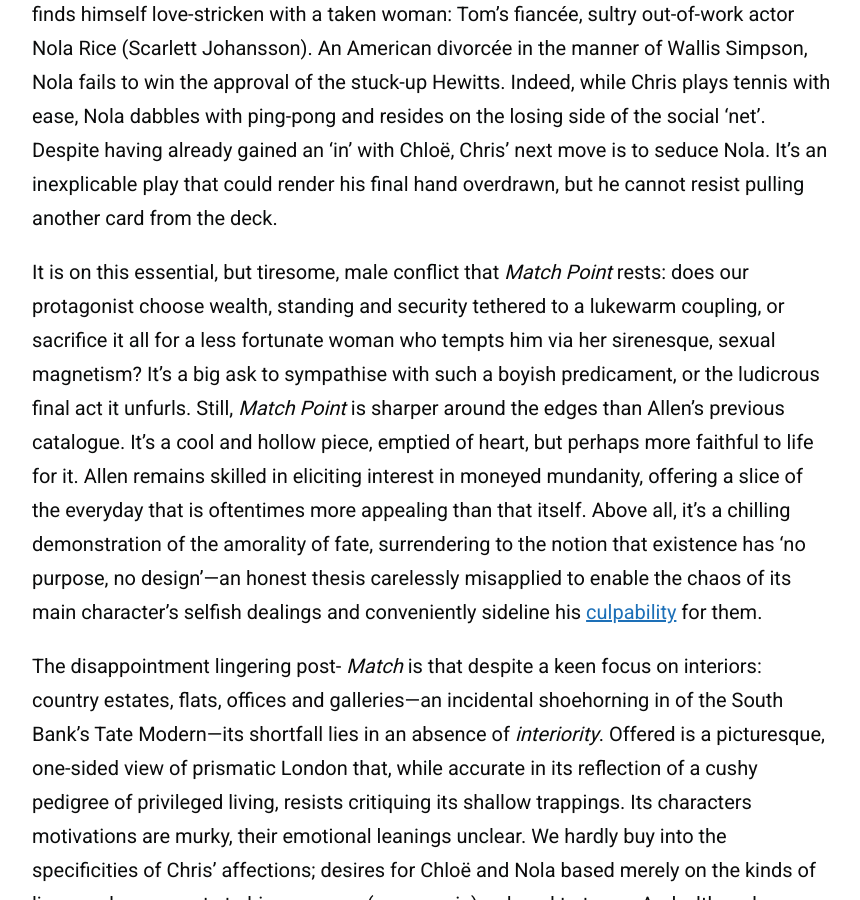
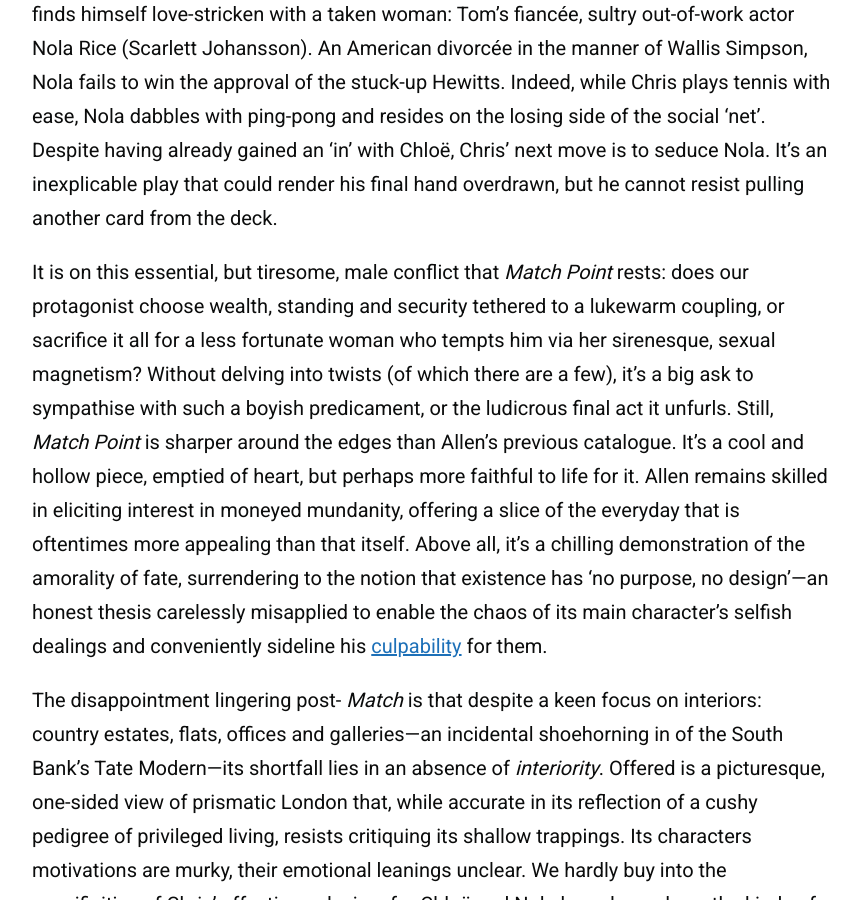
Before and after one commit to zoeurl/zoedowney.github.io, a Jekyll site: the page built from _posts/2024-2-22-match-point.md, in a window 1280 px wide and 900 px high, scrolled down 2525 px. Shown: the whole window, without its empty margins (208-1068 px from the left). Built offline with Jekyll 4.4.1, drawn with Linux system fonts in a browser that asks for light colours.

Commit message:
Update 2024-2-22-match-point.md

```diff
--- a/_posts/2024-2-22-match-point.md
+++ b/_posts/2024-2-22-match-point.md
@@ -21,6 +21,6 @@
 
 It’s a relief to witness a Woody Allen leading man who isn’t doing his most earnest impression of the director. Even so, comparisons can be made with Michael Caine’s neurotic slash lovesick Elliot in the earlier feature _Hannah and Her Sisters_. Similarly, Chris finds himself love-stricken with a taken woman: Tom’s fiancée, sultry out-of-work actor Nola Rice (Scarlett Johansson). An American divorcée in the manner of Wallis Simpson, Nola fails to win the approval of the stuck-up Hewitts. Indeed, while Chris plays tennis with ease, Nola dabbles with ping-pong and resides on the losing side of the social ‘net’. Despite having already gained an ‘in’ with Chloë, Chris’ next move is to seduce Nola. It’s an inexplicable play that could render his final hand overdrawn, but he cannot resist pulling another card from the deck.
 
-It is on this essential, but tiresome, male conflict that _Match Point_ rests: does our protagonist choose wealth, standing and security tethered to a lukewarm coupling, or sacrifice it all for a less fortunate woman who tempts him via her sirenesque, sexual magnetism? It's a big ask to sympathise with such a boyish predicament, or the ludicrous final act it unfurls. Still, _Match Point_ is sharper around the edges than Allen’s previous catalogue. It’s a cool and hollow piece, emptied of heart, but perhaps more faithful to life for it. Allen remains skilled in eliciting interest in moneyed mundanity, offering a slice of the everyday that is oftentimes more appealing than that itself. Above all, it’s a chilling demonstration of the amorality of fate, surrendering to the notion that existence has ‘no purpose, no design’—an honest thesis carelessly misapplied to enable the chaos of its main character’s selfish dealings and conveniently sideline his [culpability](https://www.theguardian.com/film/2023/sep/08/woody-allen-venice-applause-metoo) for them.
+It is on this essential, but tiresome, male conflict that _Match Point_ rests: does our protagonist choose wealth, standing and security tethered to a lukewarm coupling, or sacrifice it all for a less fortunate woman who tempts him via her sirenesque, sexual magnetism? Without delving into twists (of which there are a few), it's a big ask to sympathise with such a boyish predicament, or the ludicrous final act it unfurls. Still, _Match Point_ is sharper around the edges than Allen’s previous catalogue. It’s a cool and hollow piece, emptied of heart, but perhaps more faithful to life for it. Allen remains skilled in eliciting interest in moneyed mundanity, offering a slice of the everyday that is oftentimes more appealing than that itself. Above all, it’s a chilling demonstration of the amorality of fate, surrendering to the notion that existence has ‘no purpose, no design’—an honest thesis carelessly misapplied to enable the chaos of its main character’s selfish dealings and conveniently sideline his [culpability](https://www.theguardian.com/film/2023/sep/08/woody-allen-venice-applause-metoo) for them.
 
 The disappointment lingering post- _Match_ is that despite a keen focus on interiors: country estates, flats, offices and galleries—an incidental shoehorning in of the South Bank’s Tate Modern—its shortfall lies in an absence of _interiority_. Offered is a picturesque, one-sided view of prismatic London that, while accurate in its reflection of a cushy pedigree of privileged living, resists critiquing its shallow trappings. Its characters motivations are murky, their emotional leanings unclear. We hardly buy into the specificities of Chris’ affections; desires for Chloë and Nola based merely on the kinds of lives each represents to him—women (once again) reduced to types. And, although surrounded by greed and moral vacuity, Chris is the emptiest shell, tedious in his indecision and indifference towards all but assets attained. Rarely does the film seek to offset its casual infidelity and gloomy cynicism through satire which (forgive me) could be the entire _Point_. Perhaps the meaningful takeaway here is that the cards one is dealt in life do not have final say on the state of play. But, for Woody Allen, it has become a sport of one man trying to cling onto his racket and serve with it, too.
```
